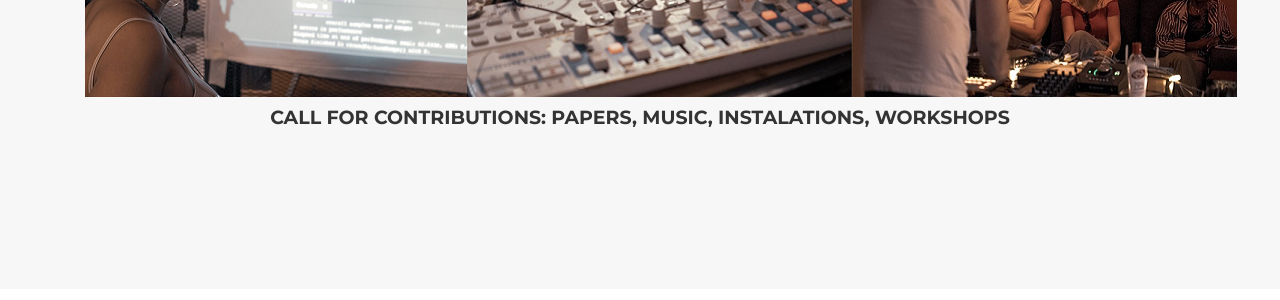
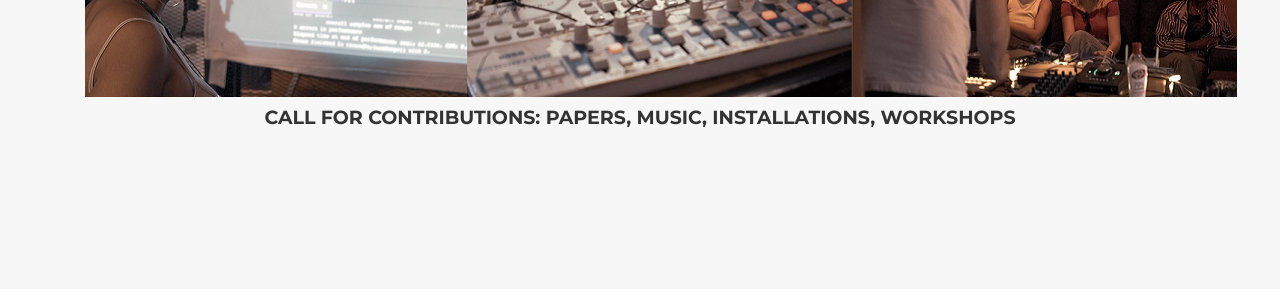
Before and after one commit to STOSonja/STOSonja.github.io, a Jekyll site: the page built from index.html, in a window 1280 px wide and 900 px high, scrolled down 3507 px. Shown: the part 154-454 px from the top of the window. Built offline with Jekyll 4.4.1, drawn with Linux system fonts in a browser that asks for light colours; some web fonts are replaced.

Commit message:
correct typo

```diff
--- a/_includes/submit.html
+++ b/_includes/submit.html
@@ -12,7 +12,7 @@
                     <img src="img/submit/Submit photo1152.png" alt="Submit" class="img.responsive">
                 </div>
                 <div class="col-lg-12 text-center">
-                    <h4 class="section-subheading">Call for contributions: Papers, Music, Instalations, Workshops</h3>
+                    <h4 class="section-subheading">Call for contributions: Papers, Music, Installations, Workshops</h3>
                 </div>
             </div>
 
```
